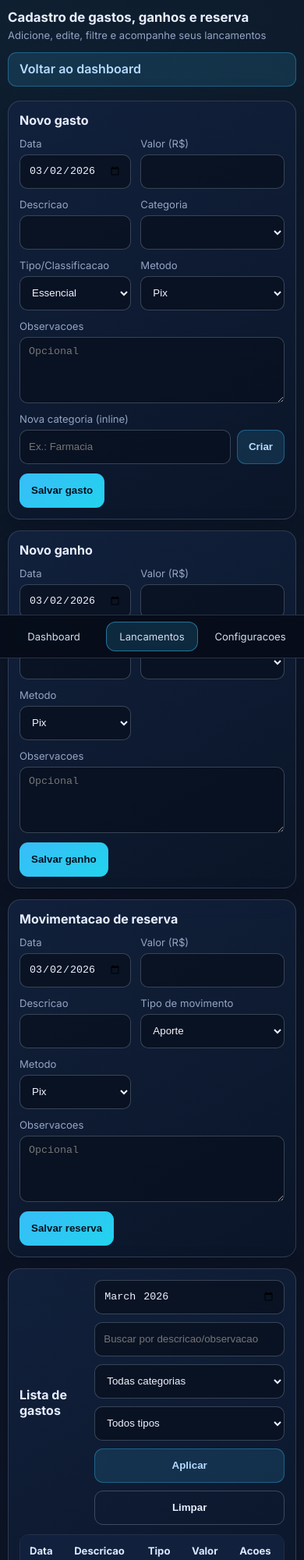
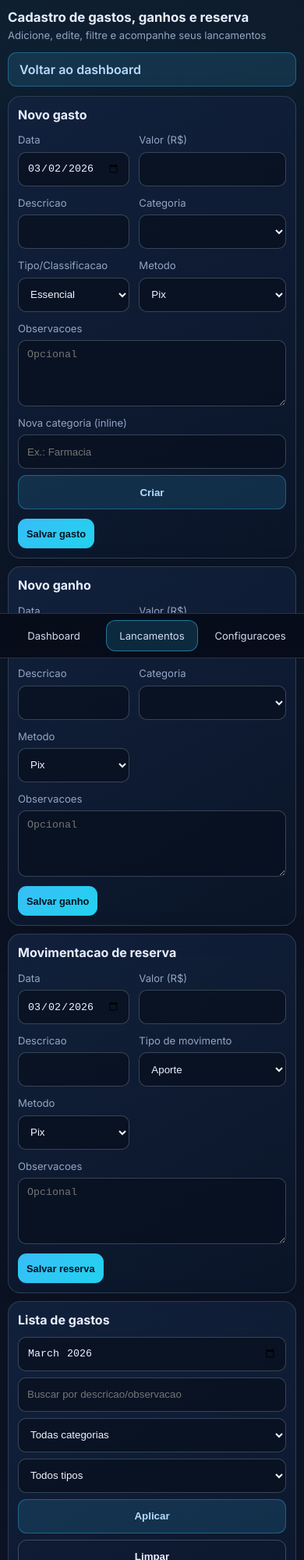
Before and after one commit to jhonnyoraculos/gastos-pessoais, a website: page public/gastos.html in a window 390 px wide. Shown: the top 2000 px of the page at 78% size. Drawn offline with Linux system fonts and the light colour scheme; no server answers.

Commit message:
feat(mobile): melhorar layout e legibilidade no celular

```diff
--- a/public/css/styles.css
+++ b/public/css/styles.css
@@ -35,6 +35,8 @@ body {
 body {
   font-family: 'Inter', system-ui, -apple-system, Segoe UI, sans-serif;
   color: var(--text-main);
+  line-height: 1.4;
+  -webkit-text-size-adjust: 100%;
   background:
     radial-gradient(circle at top left, rgba(56, 189, 248, 0.08), transparent 35%),
     radial-gradient(circle at bottom right, rgba(14, 165, 233, 0.11), transparent 42%),
@@ -609,6 +611,8 @@ textarea {
 
   .table-expenses th:nth-child(3),
   .table-expenses td:nth-child(3),
+  .table-expenses th:nth-child(4),
+  .table-expenses td:nth-child(4),
   .table-expenses th:nth-child(5),
   .table-expenses td:nth-child(5),
   .table-expenses th:nth-child(7),
@@ -695,11 +699,13 @@ textarea {
     padding: 0;
     background: transparent;
     backdrop-filter: none;
+    margin-bottom: 12px;
   }
 
   .topbar-actions {
     width: 100%;
     justify-content: stretch;
+    gap: 8px;
   }
 
   .topbar-actions > * {
@@ -709,27 +715,82 @@ textarea {
   }
 
   .cards-grid {
-    grid-template-columns: repeat(2, minmax(0, 1fr));
-    gap: 10px;
+    grid-template-columns: 1fr;
+    gap: 9px;
   }
 
   .card,
   .panel,
   .chart-card {
-    padding: 14px;
+    padding: 12px;
+  }
+
+  .content-grid {
+    gap: 10px;
+  }
+
+  .panel-header {
+    flex-direction: column;
+    align-items: stretch;
+    gap: 10px;
+  }
+
+  .panel-header .topbar-actions {
+    display: grid;
+    grid-template-columns: repeat(2, minmax(0, 1fr));
+    gap: 8px;
+    width: 100%;
+    justify-content: stretch;
+  }
+
+  .panel-header .topbar-actions > * {
+    min-width: 0;
+    width: 100%;
+  }
+
+  .panel-header .topbar-actions .btn {
+    justify-content: center;
   }
 
   .metric-label {
-    font-size: 0.9rem;
-    margin-bottom: 8px;
+    font-size: 0.86rem;
+    margin-bottom: 7px;
   }
 
   .metric-value {
-    font-size: clamp(1.7rem, 6vw, 2.1rem);
+    font-size: clamp(1.22rem, 5.3vw, 1.55rem);
   }
 
   .chart-wrap {
-    height: 200px;
+    height: 210px;
+  }
+
+  .chart-card {
+    min-height: 286px;
+  }
+
+  thead th {
+    padding: 10px 8px;
+    font-size: 0.76rem;
+  }
+
+  tbody td {
+    padding: 10px 8px;
+    font-size: 0.82rem;
+  }
+
+  .action-row {
+    gap: 6px;
+  }
+
+  .action-row .btn {
+    min-height: 38px;
+    padding: 8px 10px;
+    font-size: 0.8rem;
+  }
+
+  .inline-group {
+    flex-direction: column;
   }
 }
 
@@ -748,7 +809,7 @@ textarea {
     line-height: 1.35;
   }
 
-  .cards-grid {
+  .panel-header .topbar-actions {
     grid-template-columns: 1fr;
   }
 
@@ -756,4 +817,8 @@ textarea {
     width: 100%;
     justify-content: center;
   }
+
+  .chart-wrap {
+    height: 195px;
+  }
 }
```
